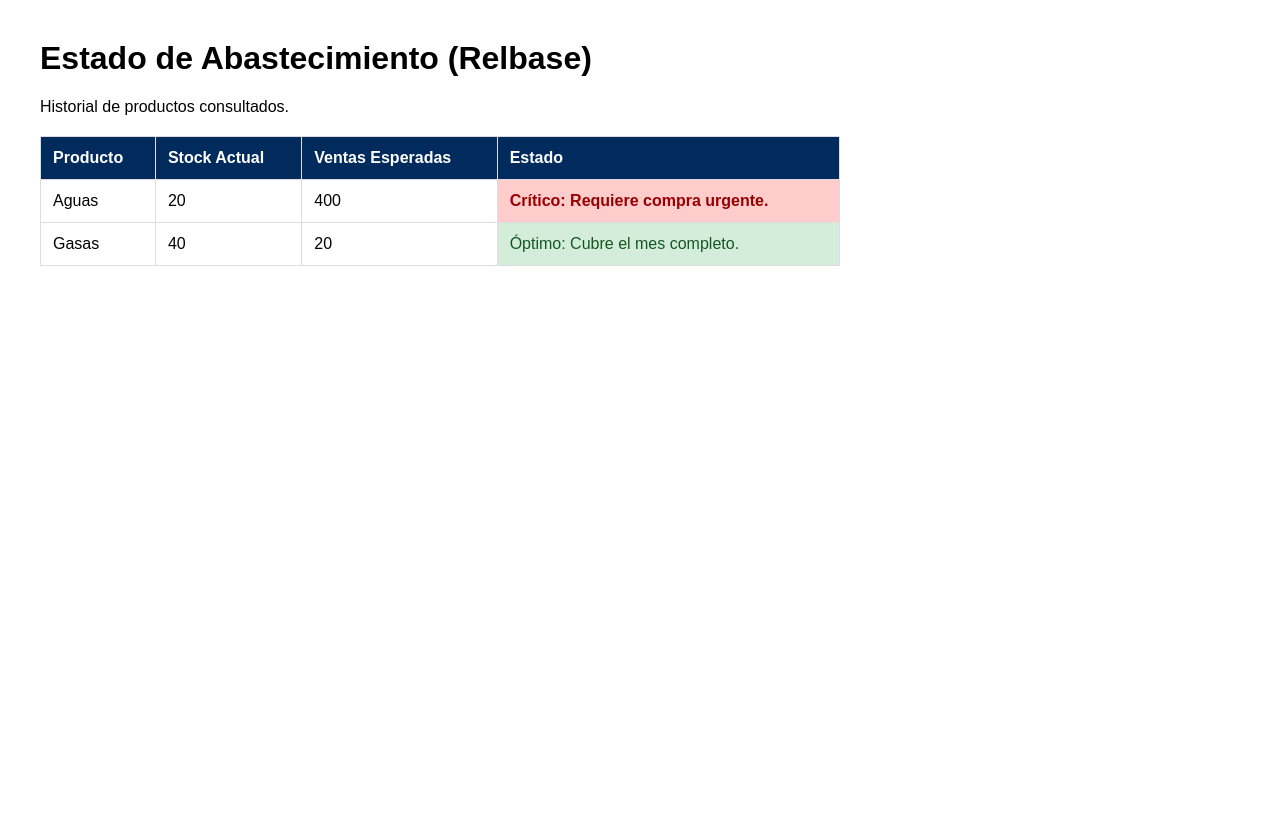
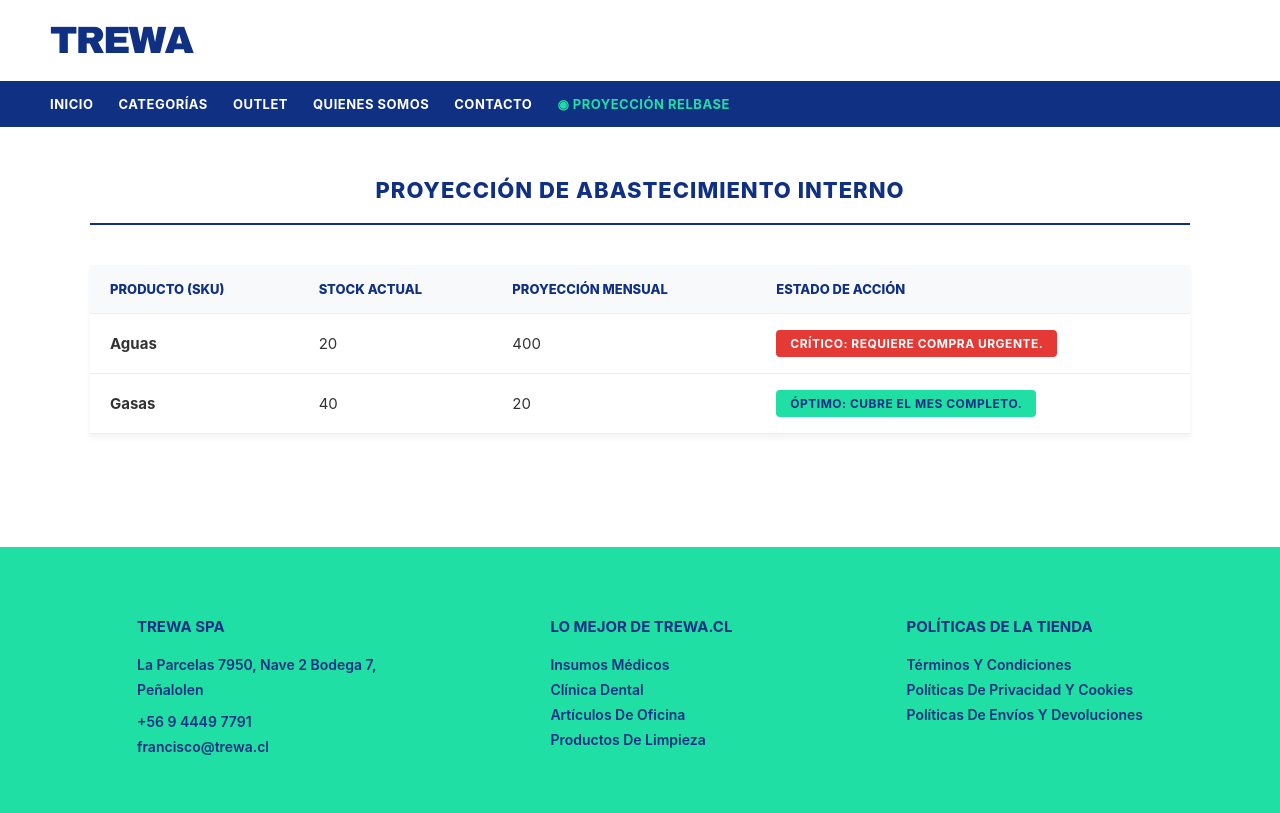
Before and after one commit to NoxCompile/ProyectorRelbase_ES1, a Django app: page / in a window 1280 px wide. Before the commit the page ends 266 px from the top, so only its background shows below. Run offline with Django 4.2, Linux system fonts and the light colour scheme.

Commit message:
style: integracion de paleta de colores y componentes visuales de TREWA

```diff
--- a/miproyecto/core/templates/resumen.html
+++ b/miproyecto/core/templates/resumen.html
@@ -2,54 +2,232 @@
 <html lang="es">
 <head>
     <meta charset="UTF-8">
-    <title>Proyector Relbase</title>
+    <meta name="viewport" content="width=device-width, initial-scale=1.0">
+    <title>TREWA | Proyección Relbase</title>
     <style>
-        body { font-family: Arial, sans-serif; margin: 40px; }
-        table { border-collapse: collapse; width: 100%; max-width: 800px; margin-top: 20px;}
-        th, td { border: 1px solid #ddd; padding: 12px; text-align: left; }
-        th { background-color: #002b5c; color: white; }
-        .Critico { background-color: #ffcccc; color: #990000; font-weight: bold;}
-        .Alerta { background-color: #fff3cd; color: #856404; }
-        .Optimo { background-color: #d4edda; color: #155724; }
+        /* Paleta de colores extraída de trewa.cl */
+        :root {
+            --trewa-azul: #103084;
+            --trewa-verde: #20dfa4;
+            --fondo-blanco: #ffffff;
+            --texto-oscuro: #333333;
+            --fuente-principal: -apple-system, BlinkMacSystemFont, "Segoe UI", Roboto, Helvetica, Arial, sans-serif;
+        }
+
+        body {
+            font-family: var(--fuente-principal);
+            background-color: var(--fondo-blanco);
+            color: var(--texto-oscuro);
+            margin: 0;
+            padding: 0;
+        }
+
+        /* Encabezado Superior (Logo) */
+        .header-top {
+            background-color: var(--fondo-blanco);
+            padding: 20px 50px;
+            display: flex;
+            align-items: center;
+        }
+
+        .logo-texto {
+            font-size: 38px;
+            font-weight: 900;
+            color: var(--trewa-azul);
+            letter-spacing: -2px;
+            margin: 0;
+            font-family: "Arial Black", Arial, sans-serif;
+        }
+
+        /* Barra de Navegación Azul */
+        .navbar {
+            background-color: var(--trewa-azul);
+            color: var(--fondo-blanco);
+            padding: 15px 50px;
+            display: flex;
+            gap: 25px;
+            font-weight: bold;
+            font-size: 13px;
+            text-transform: uppercase;
+        }
+
+        .navbar span {
+            cursor: pointer;
+            letter-spacing: 0.5px;
+        }
+
+        /* Contenedor del Dashboard */
+        .container {
+            max-width: 1100px;
+            margin: 50px auto;
+            padding: 0 20px;
+            min-height: 40vh;
+        }
+
+        .titulo-seccion {
+            text-align: center;
+            color: var(--trewa-azul);
+            font-size: 22px;
+            font-weight: 800;
+            text-transform: uppercase;
+            margin-bottom: 20px;
+            letter-spacing: 1px;
+        }
+
+        .linea-separadora {
+            width: 100%;
+            height: 2px;
+            background-color: var(--trewa-azul);
+            margin-bottom: 40px;
+        }
+
+        /* Estilos de la Tabla de Abastecimiento */
+        table {
+            width: 100%;
+            border-collapse: collapse;
+            box-shadow: 0 4px 6px rgba(0,0,0,0.05);
+        }
+
+        th, td {
+            padding: 16px 20px;
+            text-align: left;
+            border-bottom: 1px solid #eeeeee;
+        }
+
+        th {
+            background-color: #f8f9fa;
+            color: var(--trewa-azul);
+            font-weight: 800;
+            text-transform: uppercase;
+            font-size: 13px;
+        }
+
+        td {
+            font-size: 15px;
+        }
+
+        /* Indicadores de Estado (Badges) */
+        .badge {
+            padding: 6px 14px;
+            border-radius: 4px;
+            font-size: 12px;
+            font-weight: bold;
+            display: inline-block;
+            text-transform: uppercase;
+            letter-spacing: 0.5px;
+        }
+
+        .Critico { background-color: #e53935; color: white; }
+        .Alerta { background-color: #fb8c00; color: white; }
+        .Optimo { background-color: var(--trewa-verde); color: var(--trewa-azul); }
+
+        /* Pie de Página (Footer Verde) */
+        .footer {
+            background-color: var(--trewa-verde);
+            color: var(--trewa-azul);
+            padding: 50px;
+            display: flex;
+            justify-content: space-around;
+            font-weight: 800;
+            margin-top: 50px;
+        }
+
+        .footer-col h4 {
+            margin-bottom: 20px;
+            text-transform: uppercase;
+            font-size: 15px;
+        }
+
+        .footer-col p {
+            margin: 8px 0;
+            font-size: 14px;
+            font-weight: 600;
+        }
     </style>
 </head>
 <body>
-    <h1>Estado de Abastecimiento (Relbase)</h1>
-    <p>Historial de productos consultados.</p>
+
+    <!-- Header similar a trewa.cl -->
+    <div class="header-top">
+        <h1 class="logo-texto">TREWA</h1>
+    </div>
+
+    <!-- Navegación -->
+    <div class="navbar">
+        <span>Inicio</span>
+        <span>Categorías</span>
+        <span>Outlet</span>
+        <span>Quienes Somos</span>
+        <span>Contacto</span>
+        <span style="color: var(--trewa-verde);">◉ Proyección Relbase</span>
+    </div>
+
+    <!-- Contenido Principal -->
+    <div class="container">
+        <h2 class="titulo-seccion">Proyección de Abastecimiento Interno</h2>
+        <div class="linea-separadora"></div>
 
         <table>
             <thead>
                 <tr>
-                <th>Producto</th>
+                    <th>Producto (SKU)</th>
                     <th>Stock Actual</th>
-                <th>Ventas Esperadas</th>
-                <th>Estado</th>
+                    <th>Proyección Mensual</th>
+                    <th>Estado de Acción</th>
                 </tr>
             </thead>
             <tbody>
-            <!-- El bucle for de Django recorre el JSON -->
+                <!-- Bucle de Django inyectando datos del JSON -->
                 {% for item in registros %}
                 <tr>
-                <td>{{ item.Producto }}</td>
+                    <td><strong>{{ item.Producto }}</strong></td>
                     <td>{{ item.Stock }}</td>
                     <td>{{ item.Ventas }}</td>
-
-                <!-- Condicional simple de interfaz para colores -->
-                <td class="
+                    <td>
+                        <span class="badge
                             {% if 'Crítico' in item.Estado %}Critico
                             {% elif 'Alerta' in item.Estado %}Alerta
                             {% elif 'Óptimo' in item.Estado %}Optimo
                             {% endif %}
                         ">
                             {{ item.Estado }}
+                        </span>
                     </td>
                 </tr>
                 {% empty %}
                 <tr>
-                <td colspan="4">No hay datos de abastecimiento registrados.</td>
+                    <td colspan="4" style="text-align: center; padding: 40px; color: #888;">
+                        No hay registros en el archivo JSON. Ejecute la lógica en terminal primero.
+                    </td>
                 </tr>
                 {% endfor %}
             </tbody>
         </table>
+    </div>
+
+    <!-- Pie de página extraído de capturas -->
+    <div class="footer">
+        <div class="footer-col">
+            <h4>TREWA SPA</h4>
+            <p>La Parcelas 7950, Nave 2 Bodega 7,</p>
+            <p>Peñalolen</p>
+            <p style="margin-top: 15px;">+56 9 4449 7791</p>
+            <p>francisco@trewa.cl</p>
+        </div>
+        <div class="footer-col">
+            <h4>Lo mejor de TREWA.CL</h4>
+            <p>Insumos Médicos</p>
+            <p>Clínica Dental</p>
+            <p>Artículos De Oficina</p>
+            <p>Productos De Limpieza</p>
+        </div>
+        <div class="footer-col">
+            <h4>Políticas de la tienda</h4>
+            <p>Términos Y Condiciones</p>
+            <p>Políticas De Privacidad Y Cookies</p>
+            <p>Políticas De Envíos Y Devoluciones</p>
+        </div>
+    </div>
+
 </body>
 </html>
```
Lines whose indentation alone changed are shown as unchanged.
